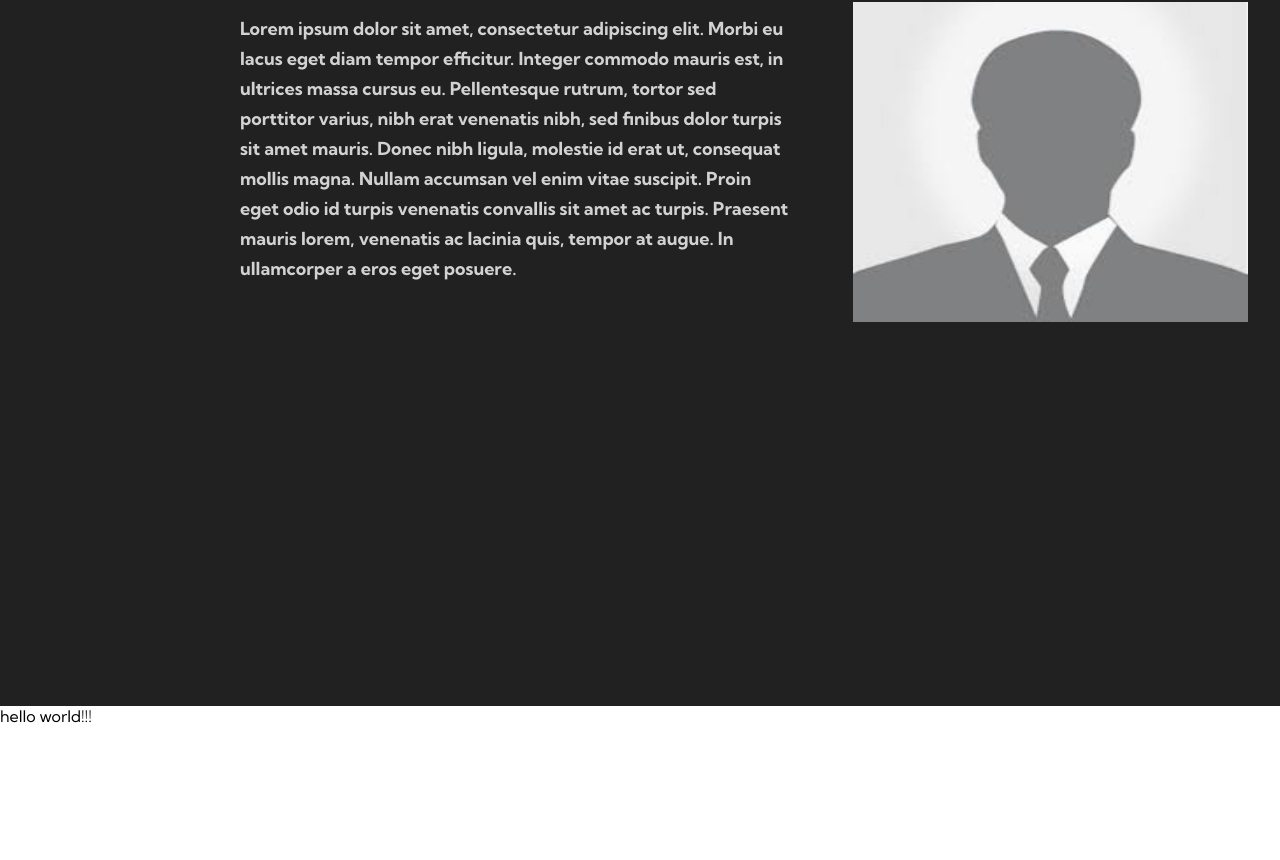
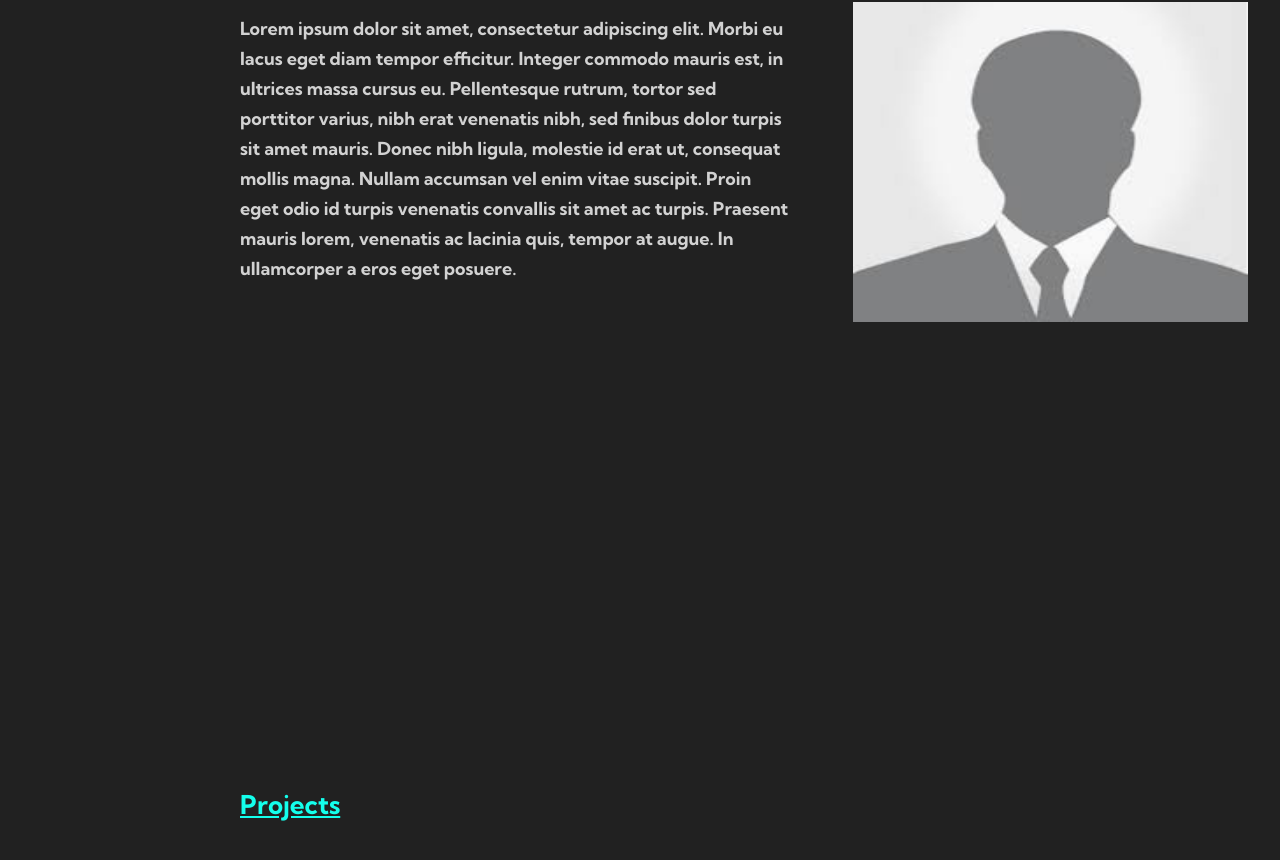
Before and after one commit to alekhya1804/React_Portfolio-website-Main, a React (Vite) app: page / in a window 1280 px wide. Shown: the part 1014-1874 px from the top of the page. Before the commit the page ends 1740 px from the top, so only its background shows below. Built offline with nearby package versions, Linux system fonts and the light colour scheme.

Commit message:
new pages

```diff
--- a/src/components/navbar/navlists.jsx
+++ b/src/components/navbar/navlists.jsx
@@ -7,9 +7,9 @@ const NavLists = () => {
 
       <ul>
         <Link smooth style={{ color: 'inherit', textDecoration: 'inherit'}} to="#aboutme"><li>ABOUT</li></Link>
-        <li>PROJECTS</li>
-        <li>SKILLS</li>
-        <li>CONTACT</li>
+        <Link smooth style={{ color: 'inherit', textDecoration: 'inherit'}} to="#projects"><li>PROJECTS</li></Link>
+        <Link smooth style={{ color: 'inherit', textDecoration: 'inherit'}} to="#skills"><li>SKILLS</li></Link>
+        <Link smooth style={{ color: 'inherit', textDecoration: 'inherit'}} to="#contact"><li>CONTACT</li></Link>
       </ul>
 
     </>
--- a/src/components/projectpage/project.module.css
+++ b/src/components/projectpage/project.module.css
@@ -0,0 +1,13 @@
+.project{
+  height: 100vh;
+  background: rgb(33, 33, 33);
+ padding-top: 60px;
+}
+
+.title{
+  color: rgb(20, 255, 236);
+  font-weight: 700;
+  font-size: 26px;
+  margin-left: 15rem;
+  text-decoration: underline;
+}
--- a/src/components/projectpage/projects.jsx
+++ b/src/components/projectpage/projects.jsx
@@ -1,7 +1,14 @@
+import styles from './project.module.css'
+
 const Projects = () => {
   return(
     <>
-      hello world!!!
+      <section className={styles.project} id="projects">
+        <h1 className={styles.title}>Projects</h1>
+        <div className={styles.projectCard}>
+
+        </div>
+      </section>
     </>
   )
 }
```
